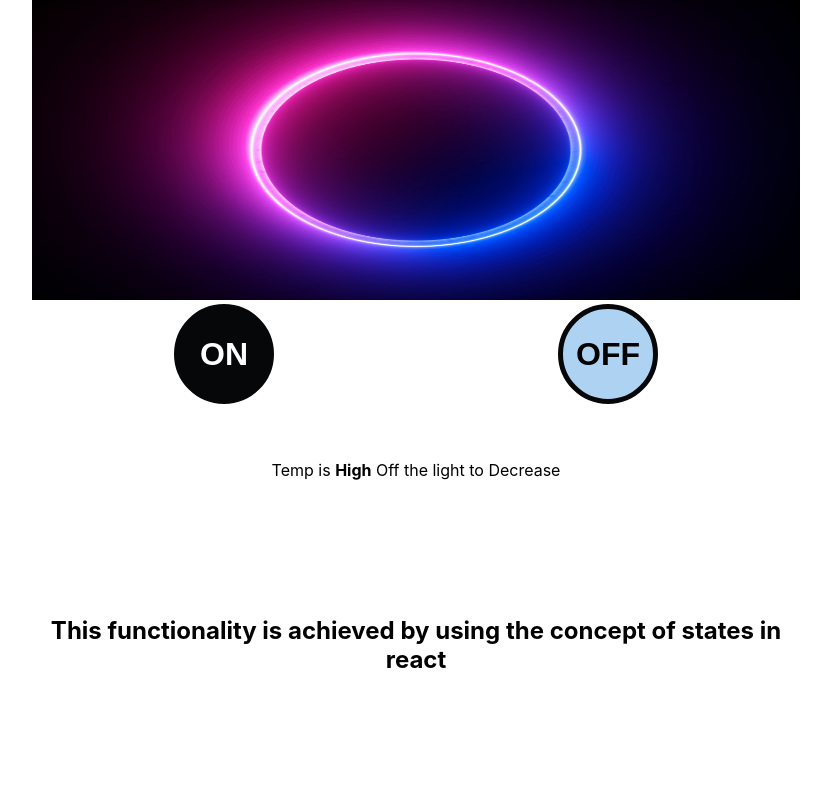
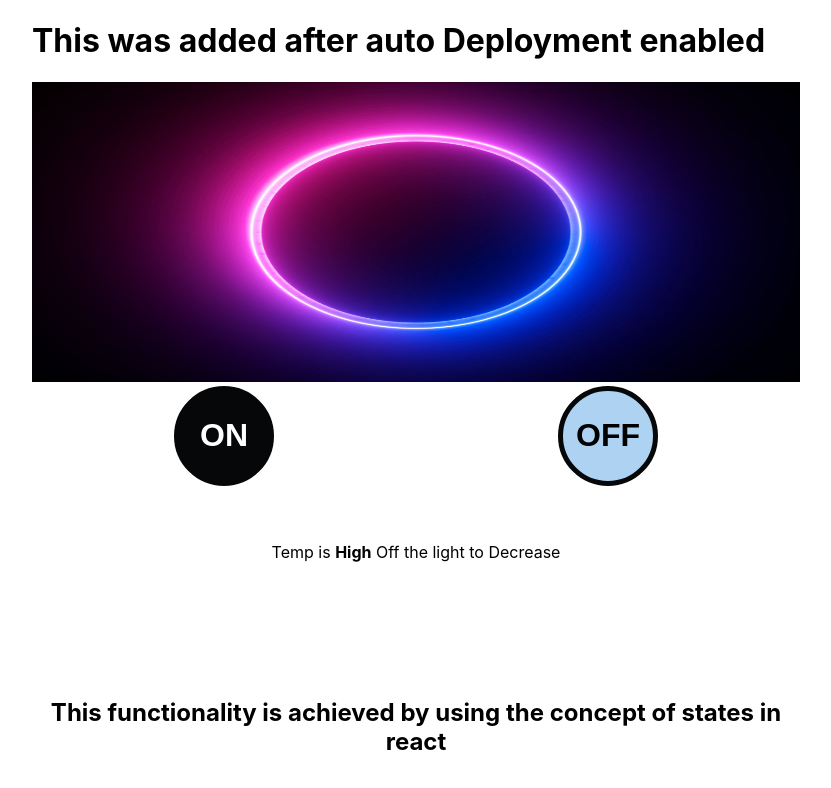
Before and after one commit to zaheerbabarkhan/React-State-Class-Assignment, a React (Create React App) app: page / in a window 1280 px wide. Shown: the top 788 px of the page, without its empty margins (224-1055 px from the left). Built offline with nearby package versions, Linux system fonts and the light colour scheme.

Commit message:
Update App.js

```diff
--- a/src/App.js
+++ b/src/App.js
@@ -4,6 +4,7 @@ import Room from './room'
 function App() {
   return (
     <div style={{width: '60%', marginLeft: "auto", marginRight: "auto"}}>
+      <h1>This was added after auto Deployment enabled</h1>
       <Room />
     </div>
   );
```
